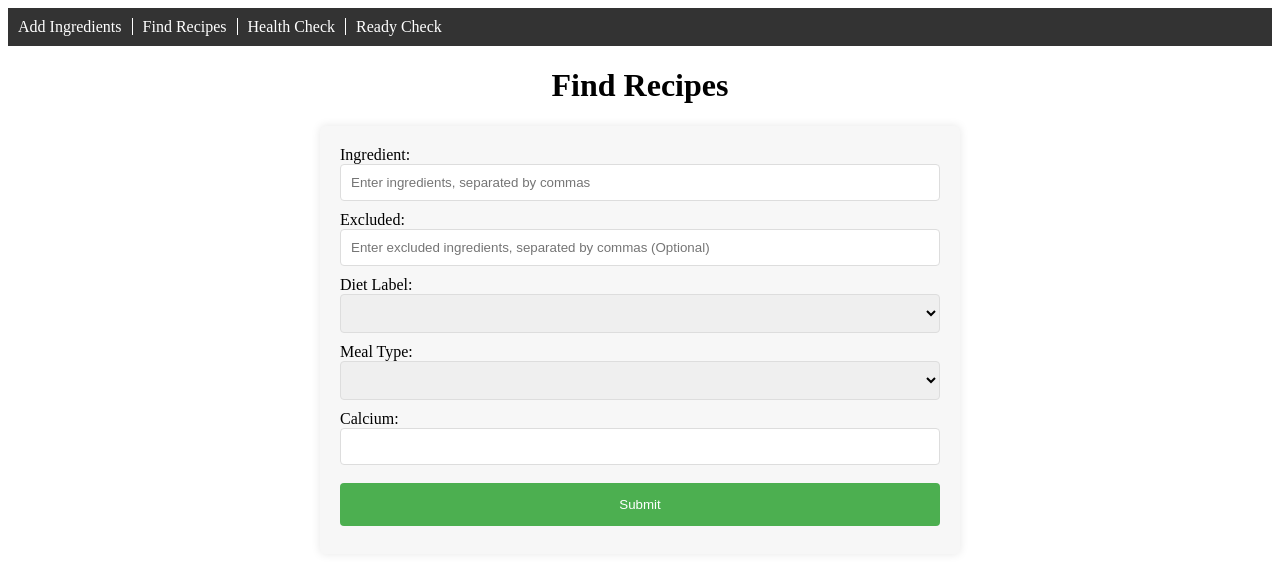
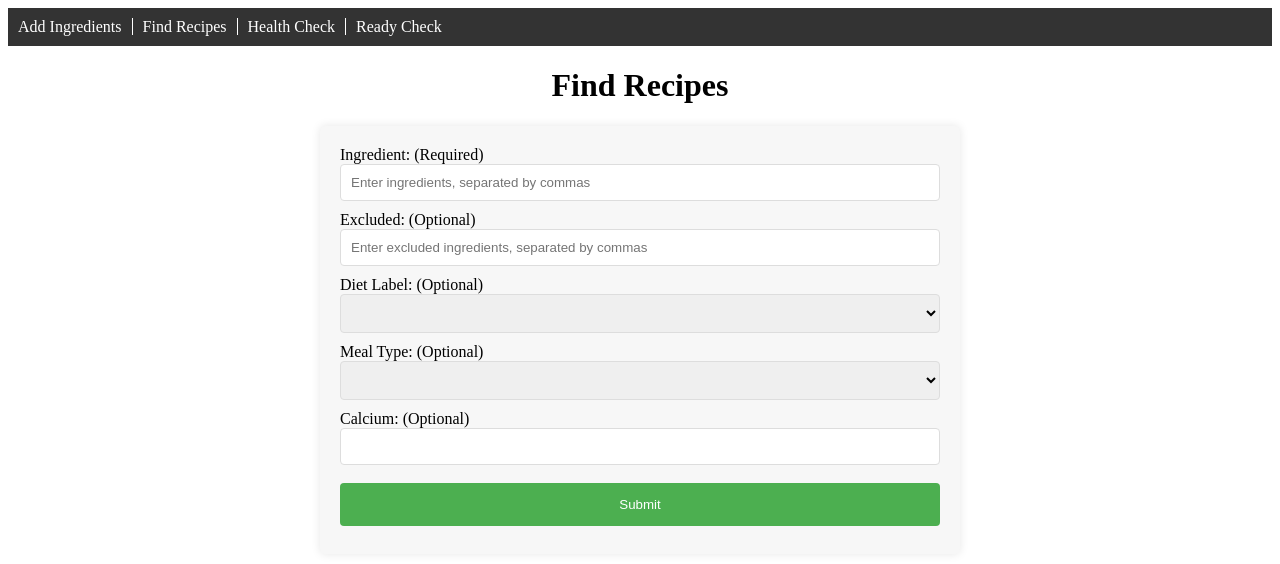
Before and after one commit to AkashBalani/recipePickerFront, an Angular app: page /angular/find-recipes in a window 1280 px wide. Shown: the top 564 px of the page. Built offline with nearby package versions, Linux system fonts and the light colour scheme.

Commit message:
Added required and optional labels

```diff
--- a/src/app/find-recipes/find-recipes.component.html
+++ b/src/app/find-recipes/find-recipes.component.html
@@ -1,13 +1,13 @@
 <h1 class="centered-title">Find Recipes</h1>
 
 <form (ngSubmit)="onSubmit()">
-    <label for="ingredient">Ingredient:</label>
+    <label for="ingredient">Ingredient: (Required)</label>
     <input type="text" id="ingredient" [(ngModel)]="ingredient" name="ingredient" placeholder="Enter ingredients, separated by commas" required>
 
-    <label for="excluded">Excluded:</label>
-    <input type="text" id="excluded" [(ngModel)]="excluded" name="excluded" placeholder="Enter excluded ingredients, separated by commas (Optional) " >
+    <label for="excluded">Excluded: (Optional)</label>
+    <input type="text" id="excluded" [(ngModel)]="excluded" name="excluded" placeholder="Enter excluded ingredients, separated by commas" >
 
-    <label for="dietLabel">Diet Label:</label>
+    <label for="dietLabel">Diet Label: (Optional)</label>
     <select id="dietLabel" [(ngModel)]="dietLabel" name="dietLabel">
       <option value="balanced">Balanced</option>
       <option value="high-fiber">High-Fiber</option>
@@ -17,7 +17,7 @@
       <option value="low-sodium">Low-Sodium</option>
     </select>
 
-    <label for="mealType">Meal Type:</label>
+    <label for="mealType">Meal Type: (Optional)</label>
     <select id="mealType" [(ngModel)]="mealType" name="mealType">
       <option value="breakfast">Breakfast</option>
       <option value="brunch">Brunch</option>
@@ -26,7 +26,7 @@
       <option value="teatime">Teatime</option>
     </select>
 
-    <label for="calcium">Calcium:</label>
+    <label for="calcium">Calcium: (Optional)</label>
     <input type="text" id="calcium" [(ngModel)]="calcium" name="calcium">
 
     <button type="submit">Submit</button>
```
